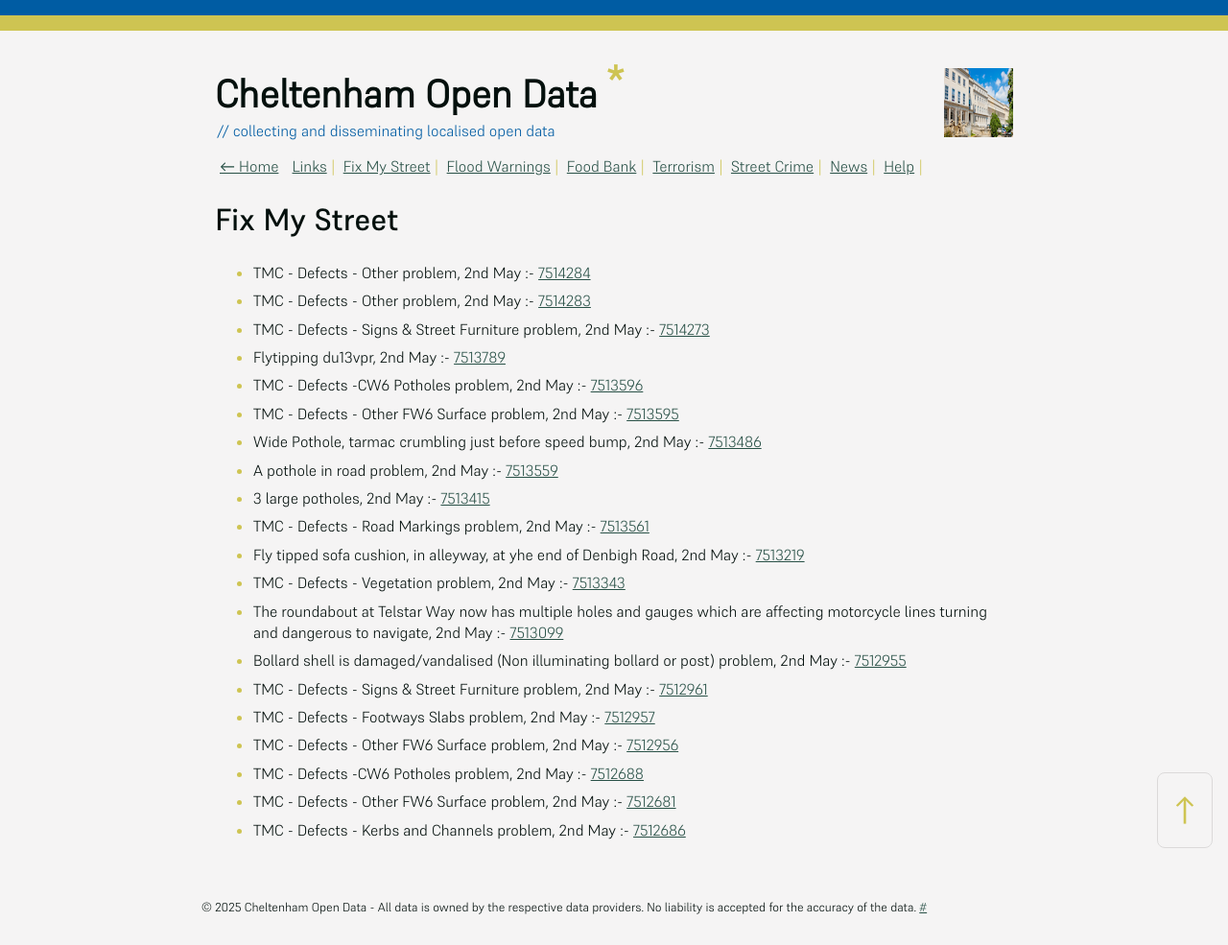
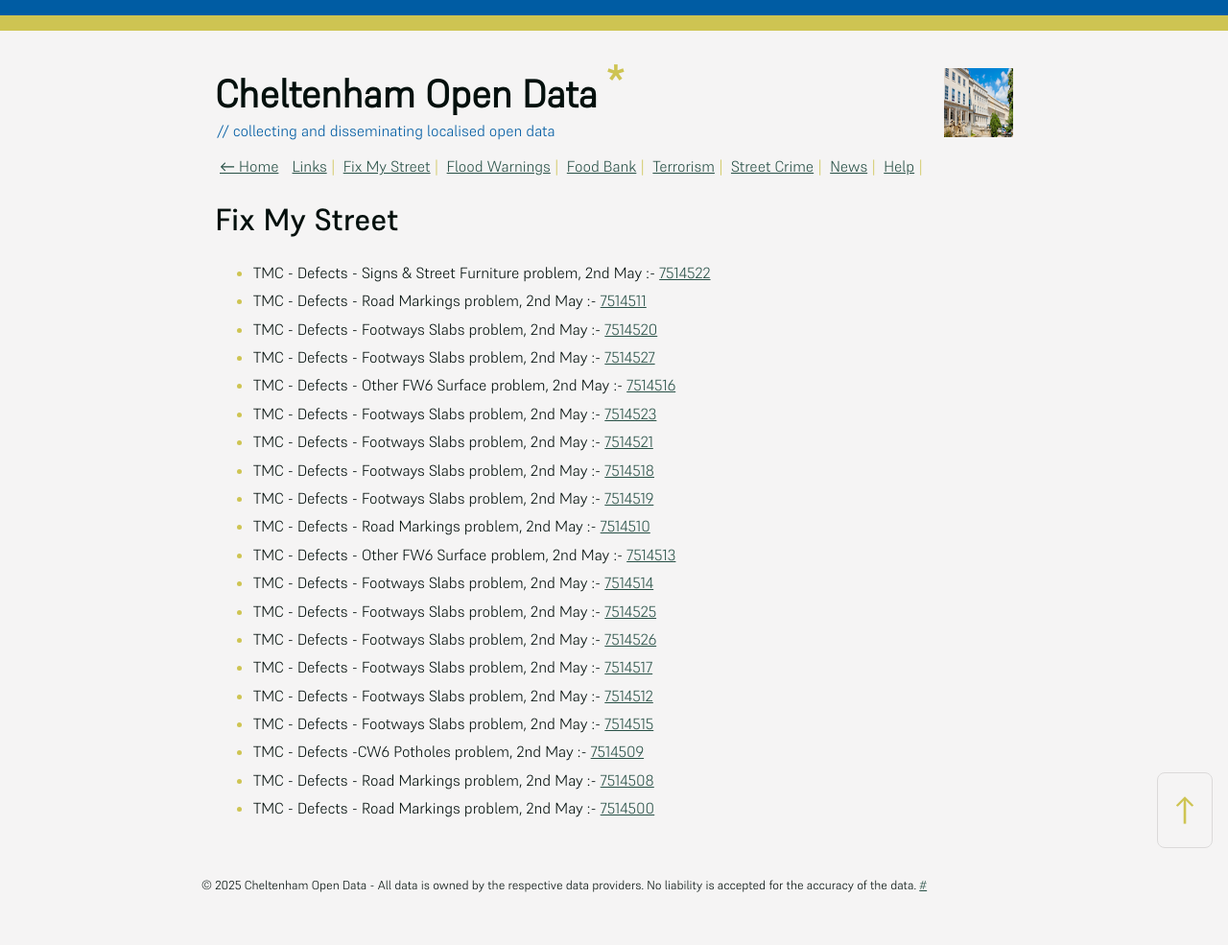
Before and after one commit to mat-0/cheltenham-open-data, a Jekyll site: the page built from _pages/fix-my-street.md, in a window 1280 px wide. Shown: the whole page at 96% size. Built offline with Jekyll 4.4.1, drawn with Linux system fonts in a browser that asks for light colours; after the commit the page ends 962 px from its top, so only the background shows below that.

Commit message:
Updated 2025-05-02 11:58:01

```diff
--- a/_pages/fix-my-street.md
+++ b/_pages/fix-my-street.md
@@ -9,25 +9,25 @@ permalink: /fix-my-street
 
 <!-- fix_marker starts -->
 
-- TMC - Defects - Other problem, 2nd May :- [7514284](https://www.fixmystreet.com/report/7514284)
-- TMC - Defects - Other problem, 2nd May :- [7514283](https://www.fixmystreet.com/report/7514283)
-- TMC - Defects - Signs & Street Furniture problem, 2nd May :- [7514273](https://www.fixmystreet.com/report/7514273)
-- Flytipping du13vpr, 2nd May :- [7513789](https://www.fixmystreet.com/report/7513789)
-- TMC - Defects -CW6 Potholes  problem, 2nd May :- [7513596](https://www.fixmystreet.com/report/7513596)
-- TMC - Defects - Other FW6  Surface problem, 2nd May :- [7513595](https://www.fixmystreet.com/report/7513595)
-- Wide Pothole, tarmac crumbling just before speed bump, 2nd May :- [7513486](https://www.fixmystreet.com/report/7513486)
-- A pothole in road problem, 2nd May :- [7513559](https://www.fixmystreet.com/report/7513559)
-- 3 large potholes, 2nd May :- [7513415](https://www.fixmystreet.com/report/7513415)
-- TMC - Defects - Road Markings problem, 2nd May :- [7513561](https://www.fixmystreet.com/report/7513561)
-- Fly tipped sofa cushion, in alleyway, at yhe end of Denbigh Road, 2nd May :- [7513219](https://www.fixmystreet.com/report/7513219)
-- TMC - Defects - Vegetation problem, 2nd May :- [7513343](https://www.fixmystreet.com/report/7513343)
-- The roundabout at Telstar Way now has multiple holes and gauges which are affecting motorcycle lines turning and dangerous to navigate, 2nd May :- [7513099](https://www.fixmystreet.com/report/7513099)
-- Bollard shell is damaged/vandalised (Non illuminating bollard or post) problem, 2nd May :- [7512955](https://www.fixmystreet.com/report/7512955)
-- TMC - Defects - Signs & Street Furniture problem, 2nd May :- [7512961](https://www.fixmystreet.com/report/7512961)
-- TMC - Defects - Footways Slabs problem, 2nd May :- [7512957](https://www.fixmystreet.com/report/7512957)
-- TMC - Defects - Other FW6  Surface problem, 2nd May :- [7512956](https://www.fixmystreet.com/report/7512956)
-- TMC - Defects -CW6 Potholes  problem, 2nd May :- [7512688](https://www.fixmystreet.com/report/7512688)
-- TMC - Defects - Other FW6  Surface problem, 2nd May :- [7512681](https://www.fixmystreet.com/report/7512681)
-- TMC - Defects - Kerbs and Channels problem, 2nd May :- [7512686](https://www.fixmystreet.com/report/7512686)
+- TMC - Defects - Signs & Street Furniture problem, 2nd May :- [7514522](https://www.fixmystreet.com/report/7514522)
+- TMC - Defects - Road Markings problem, 2nd May :- [7514511](https://www.fixmystreet.com/report/7514511)
+- TMC - Defects - Footways Slabs problem, 2nd May :- [7514520](https://www.fixmystreet.com/report/7514520)
+- TMC - Defects - Footways Slabs problem, 2nd May :- [7514527](https://www.fixmystreet.com/report/7514527)
+- TMC - Defects - Other FW6  Surface problem, 2nd May :- [7514516](https://www.fixmystreet.com/report/7514516)
+- TMC - Defects - Footways Slabs problem, 2nd May :- [7514523](https://www.fixmystreet.com/report/7514523)
+- TMC - Defects - Footways Slabs problem, 2nd May :- [7514521](https://www.fixmystreet.com/report/7514521)
+- TMC - Defects - Footways Slabs problem, 2nd May :- [7514518](https://www.fixmystreet.com/report/7514518)
+- TMC - Defects - Footways Slabs problem, 2nd May :- [7514519](https://www.fixmystreet.com/report/7514519)
+- TMC - Defects - Road Markings problem, 2nd May :- [7514510](https://www.fixmystreet.com/report/7514510)
+- TMC - Defects - Other FW6  Surface problem, 2nd May :- [7514513](https://www.fixmystreet.com/report/7514513)
+- TMC - Defects - Footways Slabs problem, 2nd May :- [7514514](https://www.fixmystreet.com/report/7514514)
+- TMC - Defects - Footways Slabs problem, 2nd May :- [7514525](https://www.fixmystreet.com/report/7514525)
+- TMC - Defects - Footways Slabs problem, 2nd May :- [7514526](https://www.fixmystreet.com/report/7514526)
+- TMC - Defects - Footways Slabs problem, 2nd May :- [7514517](https://www.fixmystreet.com/report/7514517)
+- TMC - Defects - Footways Slabs problem, 2nd May :- [7514512](https://www.fixmystreet.com/report/7514512)
+- TMC - Defects - Footways Slabs problem, 2nd May :- [7514515](https://www.fixmystreet.com/report/7514515)
+- TMC - Defects -CW6 Potholes  problem, 2nd May :- [7514509](https://www.fixmystreet.com/report/7514509)
+- TMC - Defects - Road Markings problem, 2nd May :- [7514508](https://www.fixmystreet.com/report/7514508)
+- TMC - Defects - Road Markings problem, 2nd May :- [7514500](https://www.fixmystreet.com/report/7514500)
 
 <!-- fix_marker ends -->
```
Also changed, not shown: _data/flood.json (+5 -90 lines), _pages/news.md (+9 -9 lines), index.md (+5 -5 lines).
